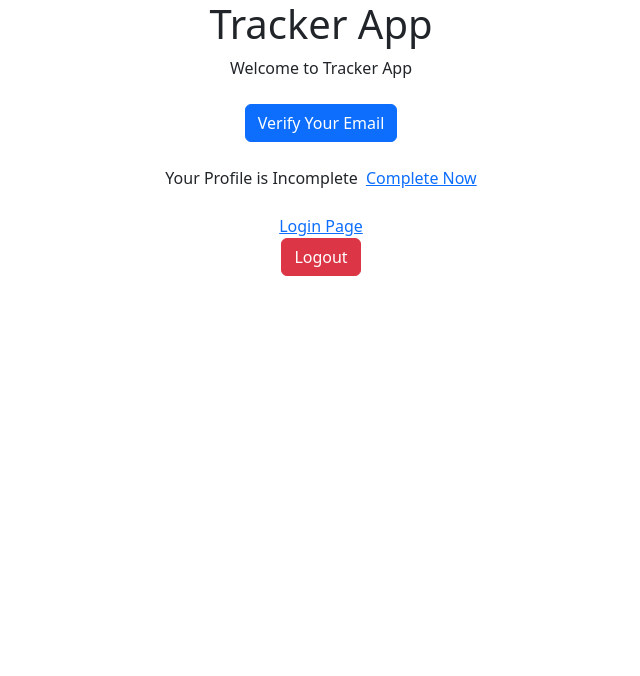
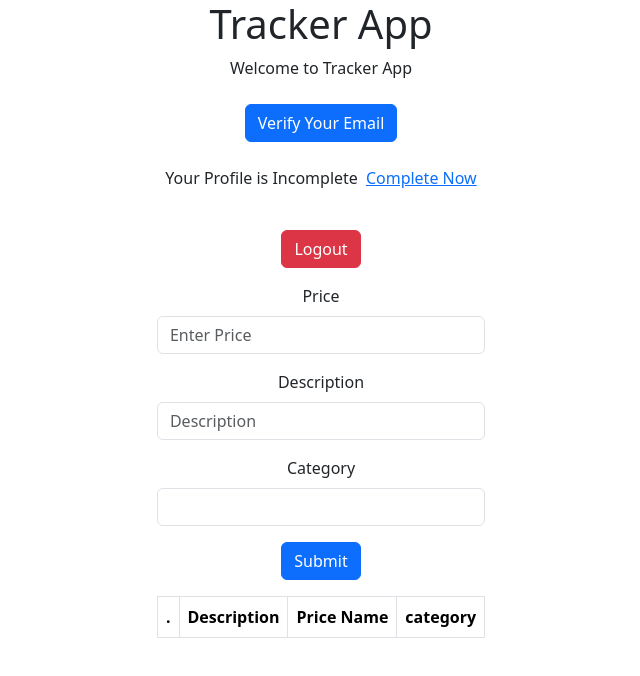
Before and after one commit to Sachinshekharpatel/trackerappreactbootstrap, a React (Create React App) app: page /welcomepage in a window 1280 px wide. Shown: the top 676 px of the page, without its empty margins (319-959 px from the left). Built offline with nearby package versions, Linux system fonts and the light colour scheme.

Commit message:
all the thing sare now visible on the screen once add 9

```diff
--- a/package.json
+++ b/package.json
@@ -12,6 +12,7 @@
     "express": "^4.19.2",
     "firebase": "^10.11.0",
     "react": "^18.2.0",
+    "react-bootstrap": "^2.10.2",
     "react-dom": "^18.2.0",
     "react-router-dom": "^6.23.0",
     "react-scripts": "5.0.1",
--- a/src/welcomePage.js
+++ b/src/welcomePage.js
@@ -1,9 +1,17 @@
-import React from "react";
+import React, { useRef, useState } from "react";
 import { Link } from "react-router-dom";
 import { useNavigate } from "react-router-dom";
 import axios from "axios";
+import Button from "react-bootstrap/Button";
+import Form from "react-bootstrap/Form";
+import Table from 'react-bootstrap/Table';
+
 function WelcomePage() {
-    const navigate = useNavigate();
+  const priceRef = useRef(null);
+  const descriptionRef = useRef(null);
+  const categoryRef = useRef(null);
+  const [items, setItems] = useState([]);
+  const navigate = useNavigate();
   const verifyEmail = () => {
     const token = localStorage.getItem("token");
 
@@ -38,7 +46,26 @@ function WelcomePage() {
   const logoutUser = () => {
     localStorage.removeItem("token");
     navigate("/loginpage");
-  }
+  };
+
+  const submitBtnHandler = (e) => {
+    e.preventDefault();
+    const price = priceRef.current.value;
+    const description = descriptionRef.current.value;
+    const category = categoryRef.current.value;
+
+    const data = {
+      price: price,
+      description: description,
+      category: category,
+      id: Date.now(),
+    };
+
+    setItems((prevItems) => [...prevItems, data]);
+
+    console.log("submit button clicked", data);
+  };
+
   return (
     <div className="container text-center d-flex flex-column align-items-center">
       <div>Welcome to Tracker App</div>
@@ -53,12 +80,71 @@ function WelcomePage() {
           Complete Now
         </Link>
       </div>
-      <Link to="/loginpage">Login Page</Link>
-      <button onClick={logoutUser} className="btn btn-danger">
-          Logout
-        </button>
+
+      <button onClick={logoutUser} className="btn btn-danger mt-3 mb-3">
+        Logout
+      </button>
+      <div>
+        <Form onSubmit={submitBtnHandler}>
+          <Form.Group className="mb-3" controlId="formBasicEmail">
+            <Form.Label>Price </Form.Label>
+            <Form.Control
+              required
+              ref={priceRef}
+              type="text"
+              placeholder="Enter Price"
+            />
+          </Form.Group>
+
+          <Form.Group className="mb-3" controlId="formBasicPassword">
+            <Form.Label>Description</Form.Label>
+            <Form.Control
+              required
+              ref={descriptionRef}
+              type="text"
+              placeholder="Description"
+            />
+          </Form.Group>
+          <Form.Group className="mb-3">
+            <Form.Label>Category</Form.Label>
+            <Form.Control
+              required
+              ref={categoryRef}
+              as="select"
+              defaultValue=""
+            >
+              <option value=""></option>
+              <option value="Food">Food</option>
+              <option value="Movie">Movie</option>
+              <option value="Travel">Travel</option>
+            </Form.Control>
+          </Form.Group>
+          <Button className="mb-3" variant="primary" type="submit">
+            Submit
+          </Button>
+        </Form>
+        <Table striped bordered hover>
+          <thead>
+            <tr>
+              <th>.</th>
+              <th>Description</th>
+              <th>Price Name</th>
+              <th>category</th>
+            </tr>
+          </thead>
+          <tbody>
+            {items.map((item,i) => (
+              <tr>
+                <td>{i+1}</td>
+                <td>{item.description}</td>
+                <td>{item.price}</td>
+                <td>{item.category}</td>
+              </tr>
+            ))}
+          </tbody>
+        </Table>
+      </div>
     </div>
-
   );
 }
 
```
Also changed, not shown: 1 other file (tests, documents, lock files or other folders).
